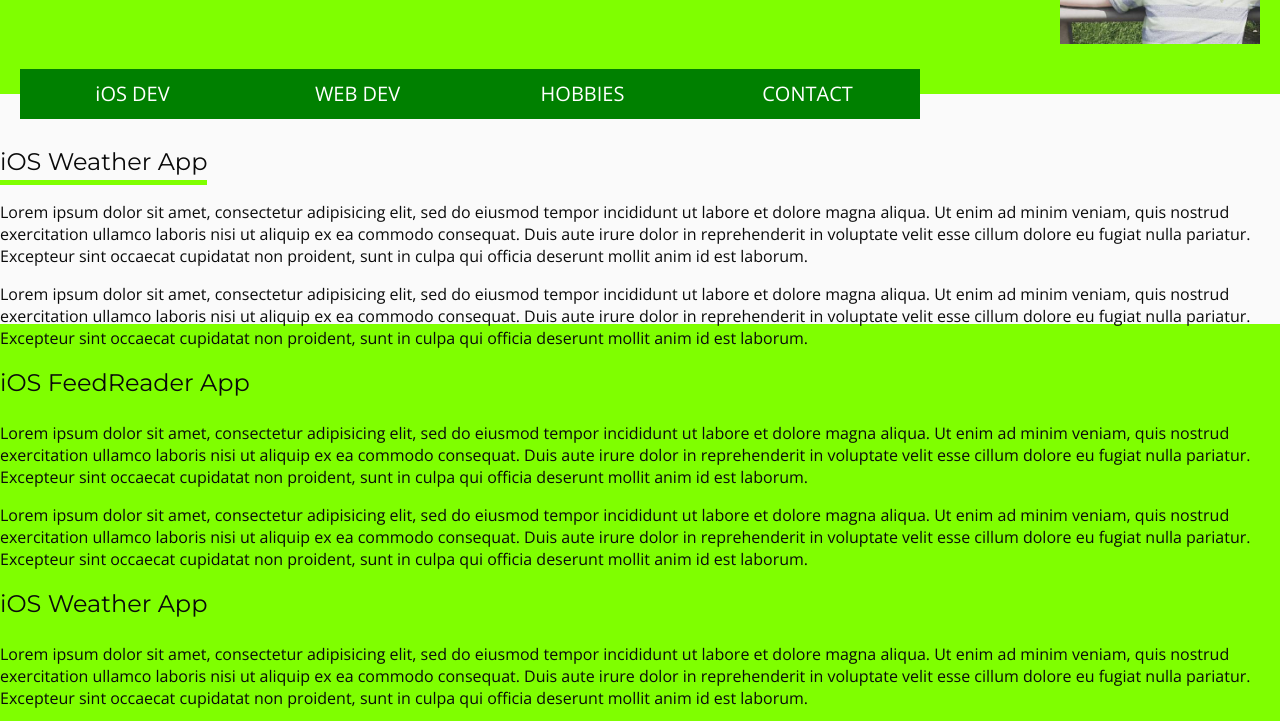
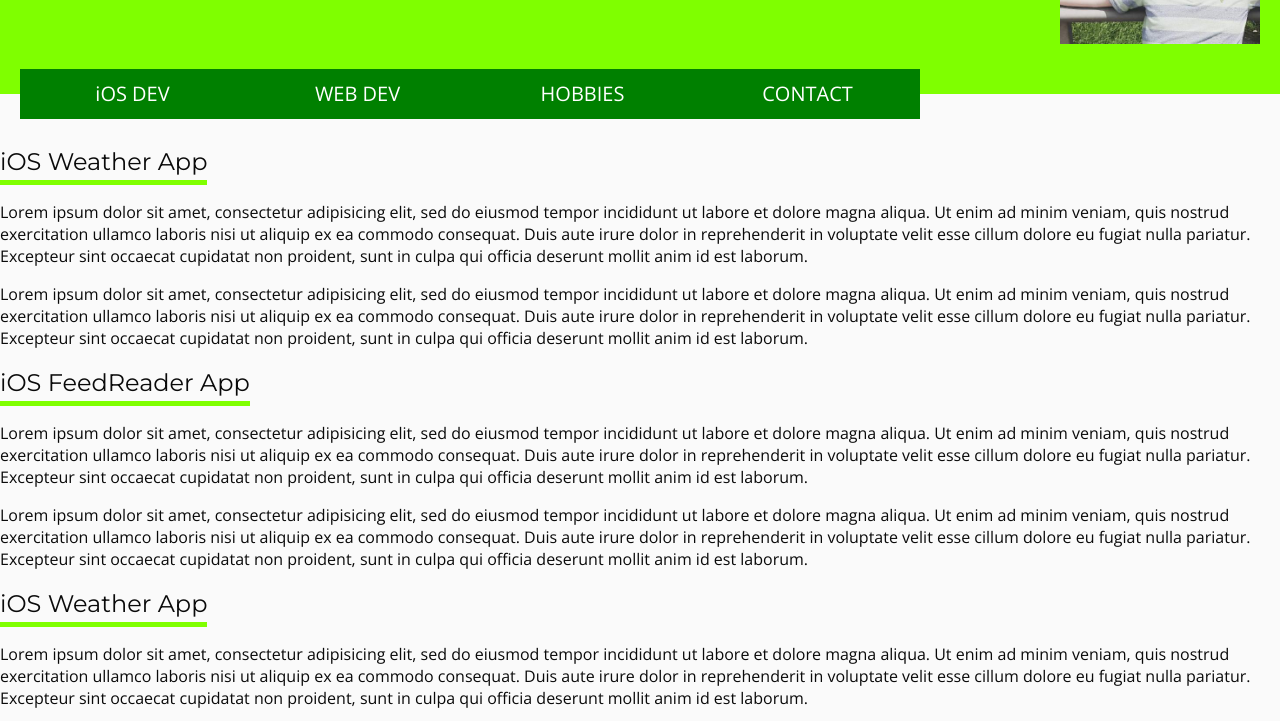
Before and after one commit to cooper/portfolio, a plain HTML site: page index.html in a window 1280 px wide. Shown: the part 176-897 px from the top of the page. Drawn offline with nearby package versions, Linux system fonts and the light colour scheme; files that its build step writes are made by us from their sources; files whose address does not match are found by name.

Commit message:
forget body-bg

```diff
--- a/templates/portfolio/static/style.css
+++ b/templates/portfolio/static/style.css
@@ -4,7 +4,7 @@ body, ul, h1, h2, h3, h4 {
 }
 
 body {
-    background-color: chartreuse;
+    background-color: rgb(250, 250, 250);
     color: rgb(10, 10, 10);
     font-family: 'Open Sans', sans-serif;
 }
@@ -29,17 +29,6 @@ h2, h3, h4 {
 h2 span, h3 span, h4 span {
     border-bottom: 5px solid chartreuse;
     display: inline-block;
-}
-
-/* bouncy scrolling bg color */
-#body-bg {
-    width: 100%;
-    height: 500px;
-    position: absolute;
-    background-color: rgb(250, 250, 250);
-    z-index: -3;
-    top: 0;
-    left: 0;
 }
 
 /* header background color */
@@ -150,8 +139,6 @@ body.main #header {
     height: 40px;
     line-height: 40px;
     padding-left: 20px;
-    background-color: rgb(250, 250, 250);
-
 }
 
 div.wiki-main {
```
Also changed, not shown: 1 other file.
